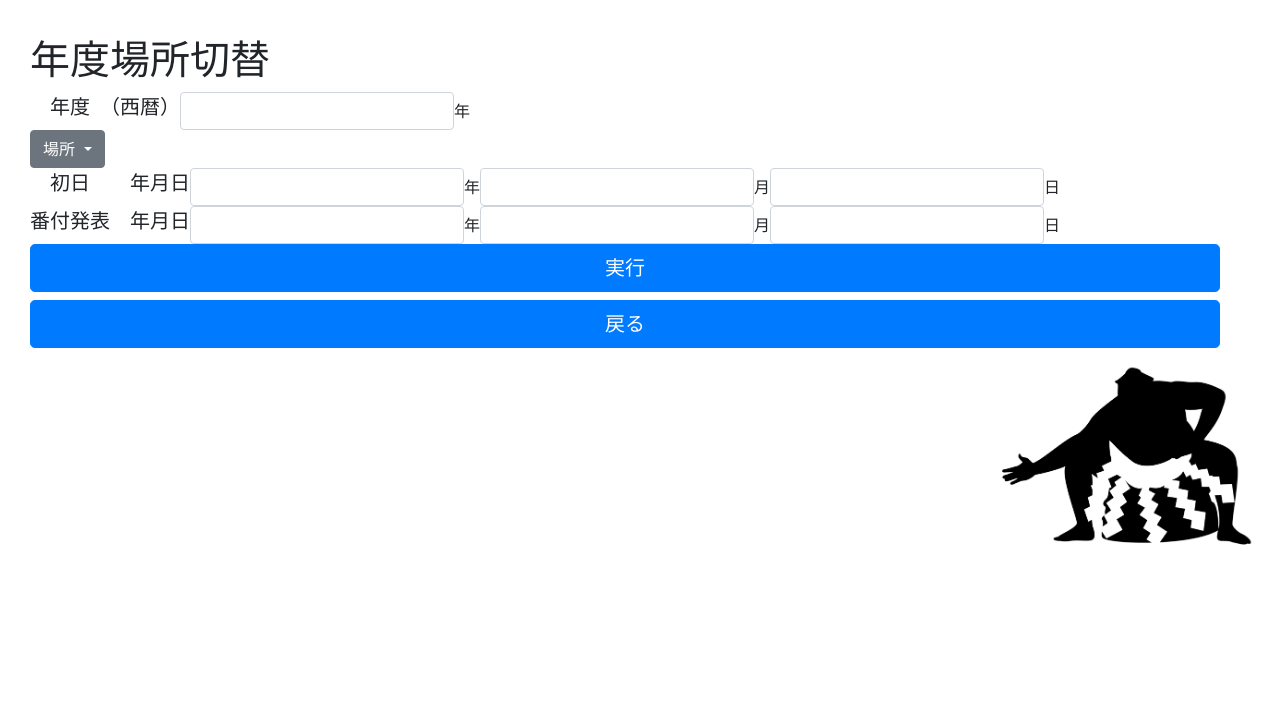
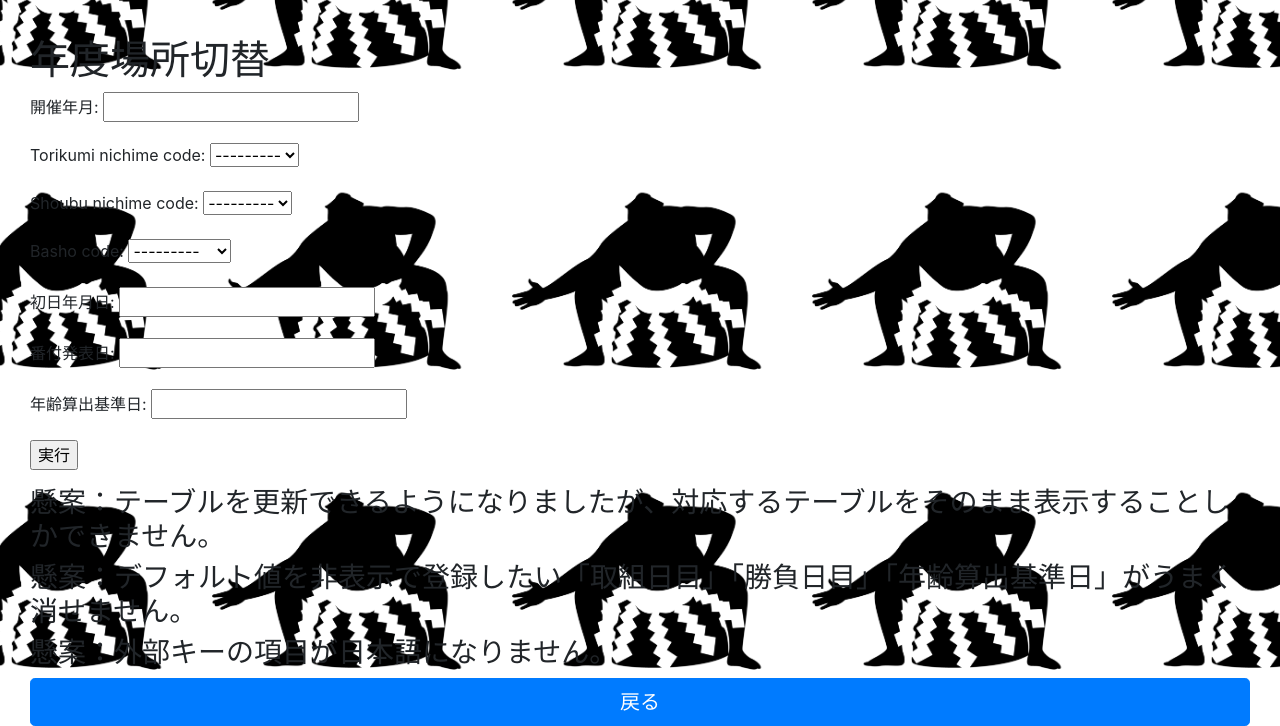
Before and after one commit to katsuyanagashima/prj_sports, a Django app: page /app_sumo/SUMINT01/ in a window 1280 px wide. Shown: the part 184-910 px from the top of the page. Before the commit the page ends 729 px from the top, so only its background shows below. Run offline with Django 3.2, Linux system fonts and the light colour scheme; data comes from the database, SQL or seed files in the repository; some libraries are stand-ins or nearby versions.

Commit message:
oba2020032601

```diff
--- a/app_sumo/forms.py
+++ b/app_sumo/forms.py
@@ -2,8 +2,15 @@
 
 from django.forms import ModelForm
 from .models import Mst_Heya
+from .models import Mst_Event
 
 class Mst_HeyaForm(forms.ModelForm):
     class Meta:
         model = Mst_Heya
         fields = ('Heya_code', 'Heya_official_kanji', 'Heya_official_kana', 'Heya_kanji_2char', 'Heya_kanji_3char',)
+
+class Mst_Event_Form(forms.ModelForm):
+
+    class Meta:
+        model = Mst_Event
+        fields = ('Event_date', 'Torikumi_nichime_code', 'Shoubu_nichime_code', 'Basho_code', 'Frist_date', 'Banzuke_date', 'Age_calcu_reference_date')
--- a/app_sumo/models.py
+++ b/app_sumo/models.py
@@ -177,6 +177,7 @@
 #    Rikishi_code = ForeignKey(Mst_Rikishi, on_delete=CASCADE) #力士マスタ
 #    Class_code = ForeignKey(Mst_Class, on_delete=CASCADE) #階級マスタ
 #    Award_count = IntegerField(verbose_name='受賞回数')
+
 
 #開催マスタ
 class Mst_Event(Model):
--- a/app_sumo/templates/app_sumo/SUMINT01.html
+++ b/app_sumo/templates/app_sumo/SUMINT01.html
@@ -3,17 +3,26 @@
     {% block content %}
 
     <h1 class="caption">年度場所切替</h1>
-        <!-- 年度-->
-        <div class="form-inline">
-            <h5>　年度　（西暦）</h5>
+
+        <form action="" method="post">
+            {%csrf_token%}
+            {{form.as_p}}
+        <input type="submit" value="実行">
+        </form>
+        <h3>懸案：テーブルを更新できるようになりましたが、対応するテーブルをそのまま表示することしかできません。</h3>
+        <h3>懸案：デフォルト値を非表示で登録したい「取組日目」「勝負日目」「年齢算出基準日」がうまく消せません。</h3>
+        <h3>懸案：外部キーの項目が日本語になりません。</h3>
+             <!-- 年度-->
+<!--         <div class="form-inline">
+           <h5>　年度　（西暦）</h5>
             <input class="form-control" type="text">
             <label class="control-label">年</label>
-        </div>
+        </div>-->
 
-        <div class="container-fluid row">
-            <div class="row">
+<!--        <div class="container-fluid row">
+            <div class="row">-->
                 <!-- 場所 -->
-                <div class="col-6">
+<!--                 <div class="col-6">
                     <div class="dropdown">
                         <button type="button" class="btn btn-secondary dropdown-toggle" id="dropdownMenuButton" data-toggle="dropdown" aria-haspopup="true" aria-expanded="false">
                         場所
@@ -31,10 +40,10 @@
         </div>
 
         <div class="container-fluid row">
-        </div>
+        </div>-->
 
         <!-- 初日年月日-->
-        <div class="form-inline">
+<!--         <div class="form-inline">
             <h5>　初日　　年月日</h5>
             <input class="form-control" type="text">
             <label class="control-label">年</label>
@@ -42,10 +51,10 @@
             <label class="control-label">月</label>
             <input class="form-control" type="text">
             <label class="control-label">日</label>
-        </div>
+        </div>-->
 
         <!-- 番付発表年月-->
-        <div class="form-inline">
+<!--         <div class="form-inline">
             <h5>番付発表　年月日</h5>
             <input class="form-control" type="text">
             <label class="control-label">年</label>
@@ -53,10 +62,10 @@
             <label class="control-label">月</label>
             <input class="form-control" type="text">
             <label class="control-label">日</label>
-        </div>
+        </div>-->
 
     <!-- 実行-->
-    <a href="../" type="button" class="btn btn-primary btn-lg btn-block">実行</a>
+<!--    <a href="../" type="button" class="btn btn-primary btn-lg btn-block">実行</a>-->
     <!-- 戻る-->
     <a href="../" type="button" class="btn btn-primary btn-lg btn-block">戻る</a>
 
--- a/app_sumo/views.py
+++ b/app_sumo/views.py
@@ -7,6 +7,7 @@
 from .models import *
 from .forms import *
 from .add_views import *
+
 
 def index(request):
     params = nav_info(request)
@@ -166,7 +167,18 @@
 
 #年度・場所切替画面
 def SUMINT01(request):
-    return render(request, 'app_sumo/SUMINT01.html')
+    event = Mst_Event.objects.all()
+    if request.method == "POST":
+        event.delete()
+        initial_dict = {'Torikumi_nichime_code':'0', 'Shoubu_nichime_code':'0', 'Age_calcu_reference_date':'2000-01-01'}
+        form = Mst_Event_Form(request.POST, initial=initial_dict)
+        if form.is_valid():
+            form.save()
+            return redirect('SUMINT01')
+    else:
+        form = Mst_Event_Form()
+
+    return render(request, 'app_sumo/SUMINT01.html',{'form':form})
 
 #優勝決定戦階級選択画面
 def SUMUKS01(request):
```
Also changed, not shown: app_sumo/migrations/0032_merge_20200326_1503.py (added), app_sumo/migrations/0033_auto_20200326_1507.py (added).
